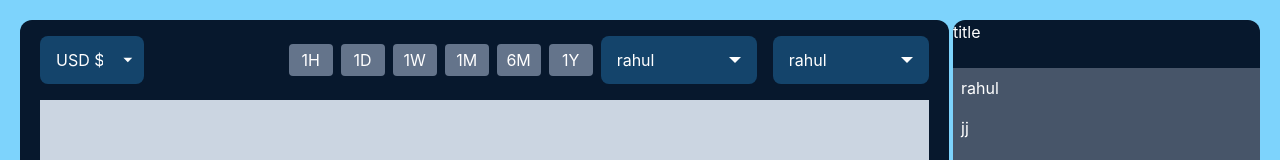
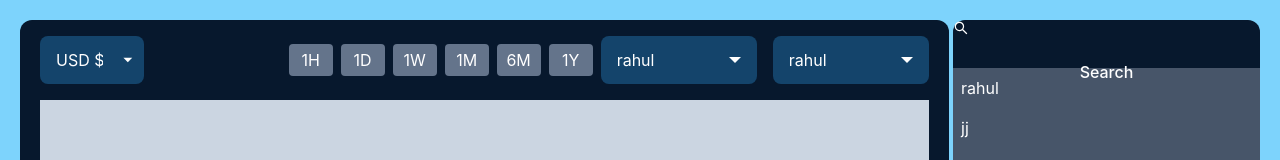
Before and after one commit to nikhil-223/cryptocurrency-project, a React (Create React App) app: page / in a window 1280 px wide. Shown: the top 160 px of the page. Built offline with nearby package versions, Linux system fonts and the light colour scheme; the HTML template or start-up script is replaced by a standard one.

Commit message:
Update Coins.jsx

```diff
--- a/src/components/coins/Coins.jsx
+++ b/src/components/coins/Coins.jsx
@@ -1,5 +1,6 @@
 import React from "react";
 import CoinItem from "./CoinItem";
+import {AiOutlineSearch} from "react-icons/ai"
 
 const Coins = () => {
 	const arr = [
@@ -20,7 +21,10 @@ const Coins = () => {
 		<div
 			id="coins"
 			className={` col-span-2 row-span-5 rounded-xl bg-boxDark text-white`}>
-			<div className="h-12">title</div>
+			<div className="h-12">
+				<div className="flex item-center font-medium justify-start h-10 " ><AiOutlineSearch/><br /></div><div className="flex items-center font-medium justify-center">Search</div>
+	             <div></div>
+			</div>
 			<div className=" bg-slate-400 h-4/5 overflow-scroll">
 				{arr.map((item) => {
 					return <CoinItem itemname={item.itemname} title={item.title} />;
```
